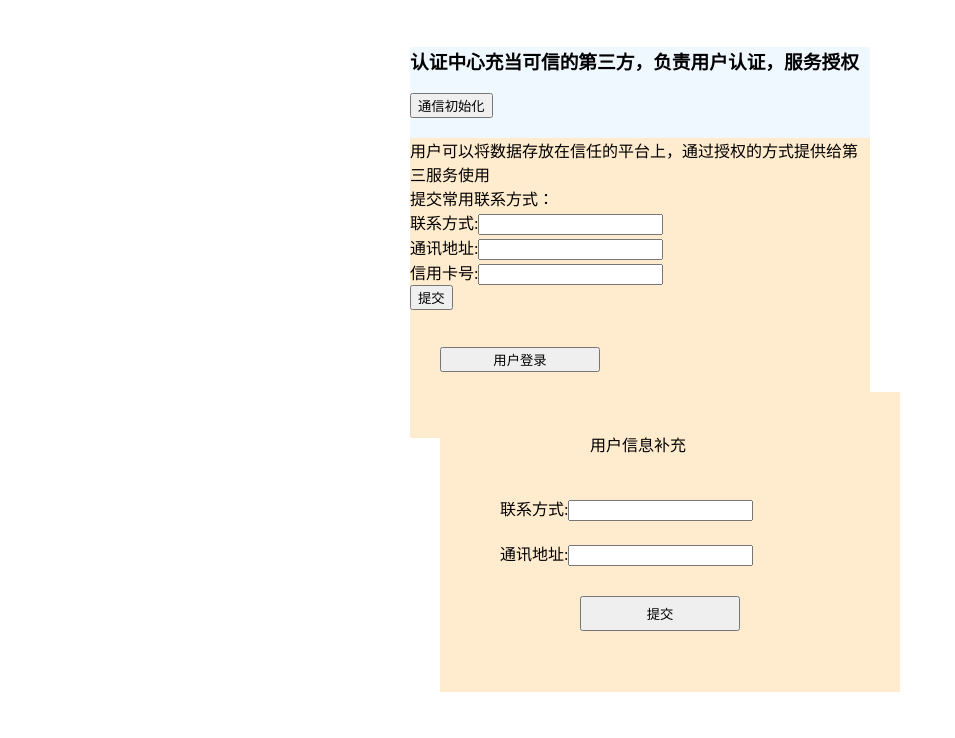
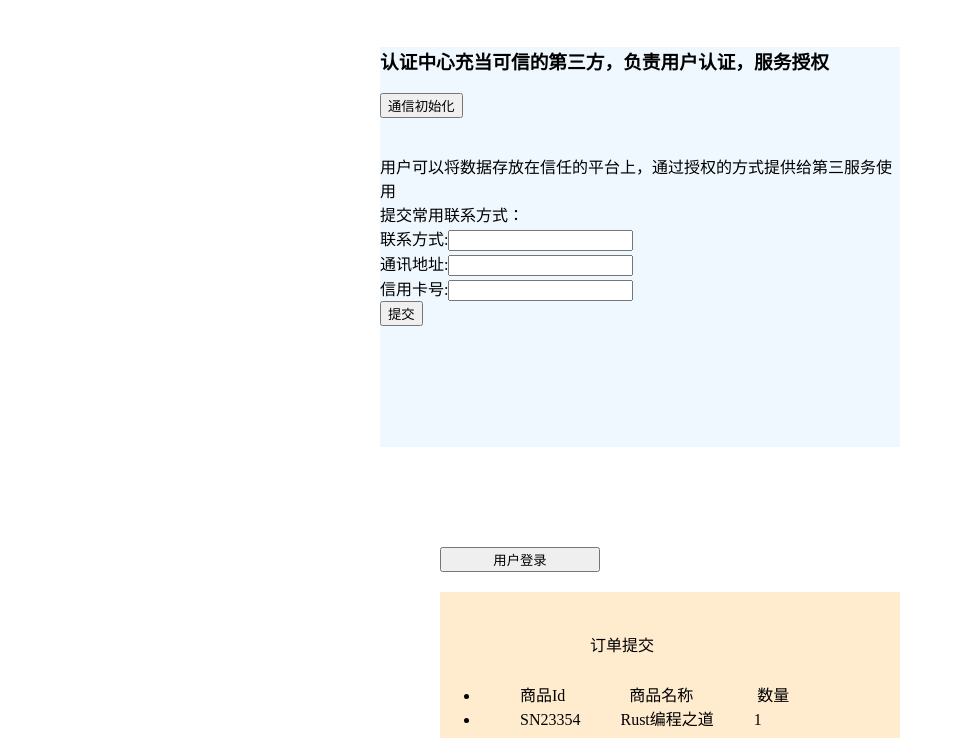
Before and after one commit to jeremymj/parts-learning, a website with bundled scripts: page actix-test/static/page/welcome.html in a window 1280 px wide. Shown: the part 62-800 px from the top of the page, without its empty margins (0-955 px from the left). Built offline with nearby package versions, Linux system fonts and the light colour scheme.

Commit message:
server新增测试功能

```diff
--- a/actix-test/static/index.js
+++ b/actix-test/static/index.js
@@ -17,7 +17,11 @@ $(document).ready(function () {
             $.post(host + 'userLogin', {
                 data: signed_data
             }, function (data, status) {
-                alert('返回数据:' + data + '\n 状态:' + status)
+                let json_data = JSON.parse(data)
+                alert('返回数据:' +  json_data.data)
+                console.log("data result:", json_data.data)
+                let resp = scryUtil.respDataDeserialization(json_data.data)
+                alert('返回数据:' + resp)
             })
             console.log('prepare deal more action')
         }
@@ -30,9 +34,11 @@ $(document).ready(function () {
         let credit_card = $('#user-info-credit_card input').val()
         let token = localStorage.getItem("token")
         let requestdata = {token: token, tel: tel, address: address, credit_card: credit_card}
-        scryUtil.addUserInfo('http://localhost:8079', requestdata)
+        console.log("commit info is:",requestdata)
+        scryUtil.addUserInfo('http://localhost:8080', requestdata)
 
     })
+
 
     $('#submit').click(function () {
         let tel = $('#tel-div input').val()
@@ -52,19 +58,37 @@ $(document).ready(function () {
             },
             type: "POST",
             dataType: "json",
-            crossDomain: true,
             success: function (data) {
                 console.log("data result:", data.data)
                 let resp = scryUtil.respDataDeserialization(data.data)
                 alert('返回数据:' + resp)
             }
         })
+    })
 
-        /*   $.post(host + 'addNoticeMethod', {
-             data: json_encryptdata
-           }, function (data) {
-            console.log("data result:",data.result)
-             alert('返回数据:' + data.result)
-           },"json")*/
-    })
+   /* $('#submit').click(function () {
+        let tel = $('#tel-div input').val()
+        let address = $('#address-div input').val()
+        let requestdata = {tel: tel, address: address}
+        console.log(requestdata)
+        let json_str = JSON.stringify(requestdata)
+        console.log(json_str)
+        let encryptdata = scryUtil.reqDataSerialization(json_str)
+        let json_encryptdata = JSON.stringify(encryptdata)
+        console.log(json_encryptdata)
+
+        $.ajax({
+            url: host + 'addNoticeMethod',
+            data: {
+                data: json_encryptdata
+            },
+            type: "POST",
+            dataType: "json",
+            success: function (data) {
+                console.log("data result:", data.data)
+                let resp = scryUtil.respDataDeserialization(data.data)
+                alert('返回数据:' + resp)
+            }
+        })
+    })*/
 })
--- a/actix-test/static/page/welcome.html
+++ b/actix-test/static/page/welcome.html
@@ -8,20 +8,20 @@
     <style>
         #certification-center-form{
             margin: 50px auto;
-            width: 460px;
-            height: 200px;
+            width: 520px;
+            height: 400px;
             background-color: aliceblue;
         }
         #scry-clinet-form{
             margin: 50px auto;
             width: 400px;
-            height: 300px;
+            height: 500px;
         }
         #userauthor{
             margin-top: 50px;
             width: 160px;
         }
-        form{
+       #scry-clinet-form form{
             width: 460px;
             height: 300px;
             background-color: blanchedalmond;
@@ -41,6 +41,9 @@
         #user-info-title{
             padding: 40px 0px 10px 150px;
         }
+        ul li span{
+            margin-left: 40px;
+        }
     </style>
 </head>
 <body>
@@ -48,8 +51,9 @@
 <div id="certification-center-form">
     <h3>认证中心充当可信的第三方，负责用户认证，服务授权</h3>
     <div><input type="button" id="generate-code-but" value="通信初始化"/></div>
+    <br/><br/>
     <form>
-        <span>用户可以将数据存放在信任的平台上，通过授权的方式提供给第三服务使用<span>
+        <span>用户可以将数据存放在信任的平台上，通过授权的方式提供给第三服务使用</span>
         <div>提交常用联系方式：</div>
         <div id="user-info-tel-div"><span>联系方式:</span><input type="text"/></div>
         <div id="user-info-address-div"><span>通讯地址:</span><input type="text"/></div>
@@ -61,9 +65,13 @@
 <div id="scry-clinet-form">
     <div><input type="button" id="userauthor" value="用户登录"/></div>
     <form>
-        <div id="user-info-title">用户信息补充</div>
-        <div id="tel-div"><span>联系方式:</span><input type="text"/></div>
-        <div id="address-div"><span>通讯地址:</span><input type="text"/></div>
+        <div id="user-info-title">订单提交</div>
+        <ul>
+            <li><span>商品Id</span>&nbsp;&nbsp;&nbsp;&nbsp;&nbsp;&nbsp;<span>商品名称</span>&nbsp;&nbsp;&nbsp;&nbsp;&nbsp;&nbsp;<span>数量</span></li>
+            <li><span>SN23354</span><span>Rust编程之道</span><span>1</span></li>
+        </ul>
+      <!--  <div id="tel-div"><span>联系方式:</span><input type="text"/></div>
+        <div id="address-div"><span>通讯地址:</span><input type="text"/></div>-->
         <div><input id="submit" type="button" value="提交"></div>
     </form>
 </div>
```
Also changed, not shown: 3 other files.
